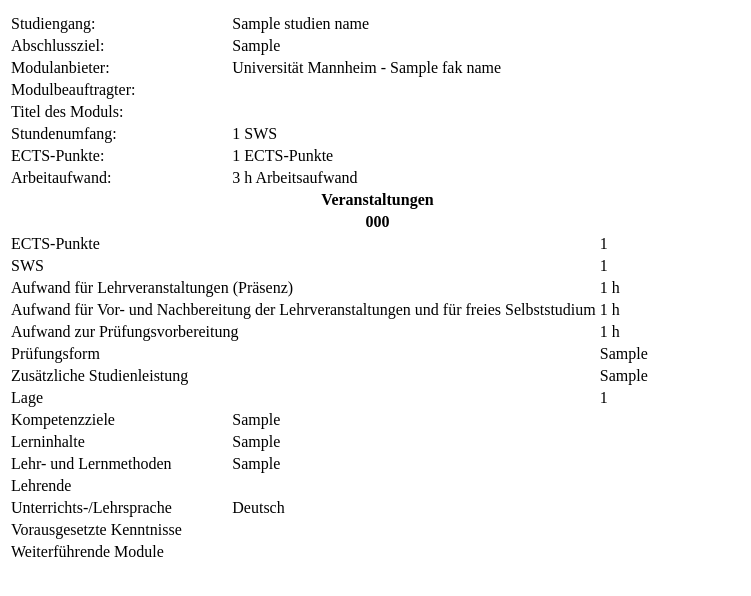
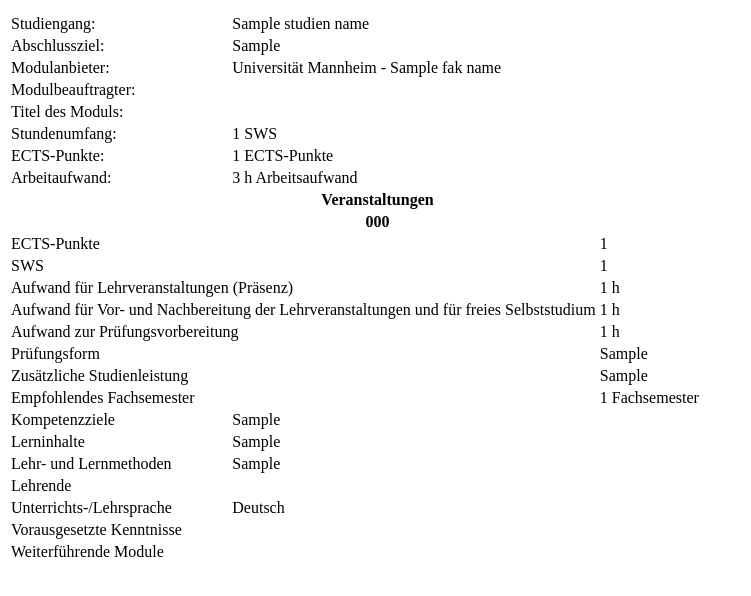
Before and after one commit to jarichte/modulkatalog, a Django app: template adminpanel/templates/adminpanel/philo_detail.html in a window 1280 px wide. Shown: the top 596 px of the page, without its empty margins (0-751 px from the left). Run offline with Django 3.2, Linux system fonts and the light colour scheme; tables that the repository leaves empty hold one stand-in row (values such as "Sample post"); the template is opened without the code that fills it: values that come from a table or form of the project are taken from there, most other values are stand-ins (such as "Sample title", 1, 10 or a date in 2020); data that the repository does not hold is empty.

Commit message:
some bug fixes plus go back link in django admin

```diff
--- a/adminpanel/templates/adminpanel/philo_detail.html
+++ b/adminpanel/templates/adminpanel/philo_detail.html
@@ -101,9 +101,9 @@
     </td>
   </tr>
   <tr>
-    <td colspan="2">Lage</td>
+    <td colspan="2">Empfohlendes Fachsemester</td>
     <td>
-        {{veranstaltung.v_semester}}
+        {{veranstaltung.v_semester}} Fachsemester
     </td>
   </tr>
     {% endfor %}
--- a/adminpanel/templates/adminpanel/wifo_detail.html
+++ b/adminpanel/templates/adminpanel/wifo_detail.html
@@ -19,7 +19,7 @@
     <tr>
     <td>&nbsp;Form der Veranstaltung</td>
     <td>&nbsp;
-            {{veranstaltung.v_typ}}
+            {{veranstaltung.v_titel}}
     </td>
     </tr>
     <tr>
--- a/template/admin/base_site.html
+++ b/template/admin/base_site.html
@@ -4,6 +4,7 @@
 
 {% block branding %}
 <h1 id="site-name"><a href="{% url 'admin:index' %}">Modulverwaltung Admin</a></h1>
+<h3> <a href="{% url 'index' %}">Zurück zur Übersicht</a></h3>
 {% endblock %}
 
 {% block nav-global %}{% endblock %}
```
Also changed, not shown: adminpanel/choiceboxsettings.py (+4 -4 lines).
